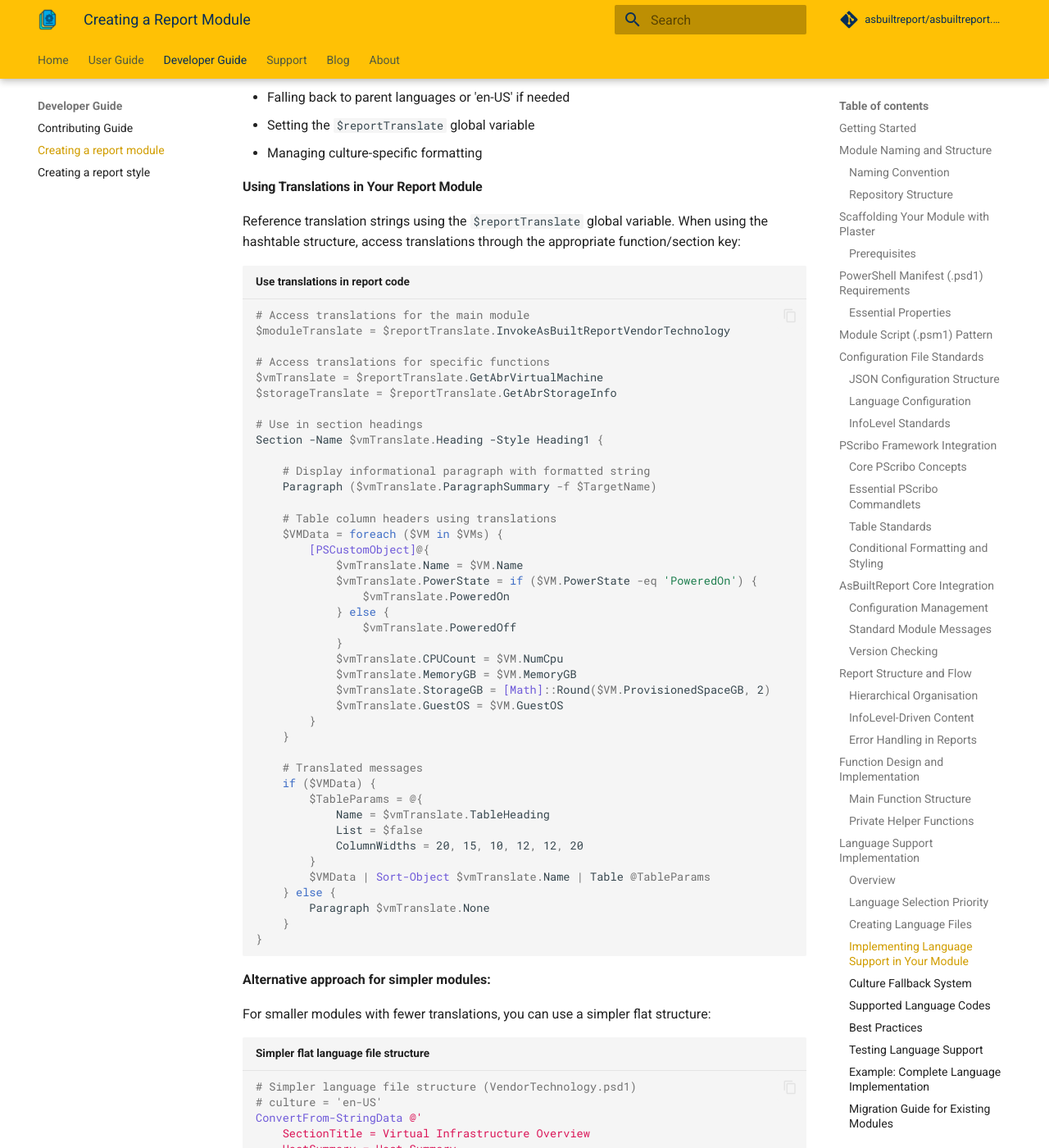
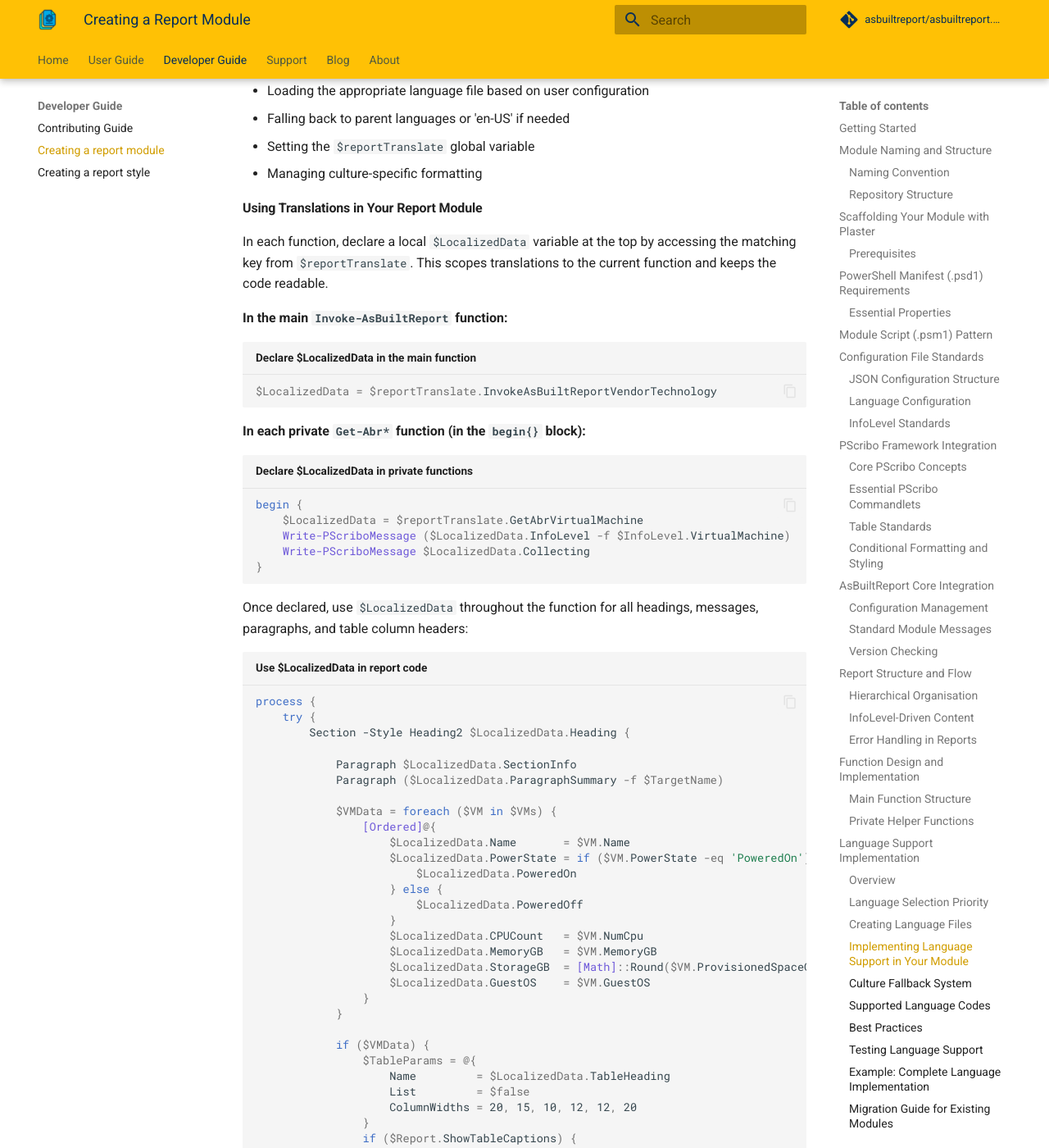
Before and after one commit to AsBuiltReport/AsBuiltReport.Project.Website, an MkDocs documentation site: the page built from docs/dev-guide/creating-a-report-module.md, in a window 1280 px wide and 1400 px high, scrolled down 21081 px. Shown: the whole window at 82% size. Built offline with MkDocs 1.6.1 and Material for MkDocs 9.7.7, drawn with Linux system fonts in a browser that asks for light colours; comment, search, counter and statistics services are not loaded; some of the changed text lies outside the part shown.

Commit message:
docs: update translations section to use $LocalizedData variable
Replace incorrect per-function variables ($vmTranslate, $moduleTranslate,
etc.) with the $LocalizedData pattern used in AsBuiltReport.Microsoft.Azure
and AsBuiltReport.VMware.vSphere. Each function now declares
$LocalizedData = $reportTranslate.FunctionKey and uses $LocalizedData.Key
throughout. Also switches table data from [PSCustomObject] to [Ordered],
adds ShowTableCaptions support, removes the flat-structure alternative, and
updates the complete example and migration guide accordingly.

Co-Authored-By: Claude Sonnet 4.6 <noreply@anthropic.com>

````diff
--- a/docs/dev-guide/creating-a-report-module.md
+++ b/docs/dev-guide/creating-a-report-module.md
@@ -857,7 +857,7 @@ Language support is automatically initialised by the AsBuiltReport.Core module w
 **What you need to do:**
 
 1. Create language files in the `Language/` folder structure
-2. Use the `$reportTranslate` variable in your report code to reference translations
+2. Declare a local `$LocalizedData` variable in each function by accessing the appropriate key from the `$reportTranslate` global variable
 
 **What the Core module handles automatically:**
 
@@ -867,72 +867,66 @@ Language support is automatically initialised by the AsBuiltReport.Core module w
 - Managing culture-specific formatting
 
 #### Using Translations in Your Report Module
-Reference translation strings using the `$reportTranslate` global variable. When using the hashtable structure, access translations through the appropriate function/section key:
-
-```powershell title="Use translations in report code"
-# Access translations for the main module
-$moduleTranslate = $reportTranslate.InvokeAsBuiltReportVendorTechnology
-
-# Access translations for specific functions
-$vmTranslate = $reportTranslate.GetAbrVirtualMachine
-$storageTranslate = $reportTranslate.GetAbrStorageInfo
-
-# Use in section headings
-Section -Name $vmTranslate.Heading -Style Heading1 {
-
-    # Display informational paragraph with formatted string
-    Paragraph ($vmTranslate.ParagraphSummary -f $TargetName)
-
-    # Table column headers using translations
-    $VMData = foreach ($VM in $VMs) {
-        [PSCustomObject]@{
-            $vmTranslate.Name = $VM.Name
-            $vmTranslate.PowerState = if ($VM.PowerState -eq 'PoweredOn') {
-                $vmTranslate.PoweredOn
+
+In each function, declare a local `$LocalizedData` variable at the top by accessing the matching key from `$reportTranslate`. This scopes translations to the current function and keeps the code readable.
+
+**In the main `Invoke-AsBuiltReport` function:**
+
+```powershell title="Declare $LocalizedData in the main function"
+$LocalizedData = $reportTranslate.InvokeAsBuiltReportVendorTechnology
+```
+
+**In each private `Get-Abr*` function (in the `begin{}` block):**
+
+```powershell title="Declare $LocalizedData in private functions"
+begin {
+    $LocalizedData = $reportTranslate.GetAbrVirtualMachine
+    Write-PScriboMessage ($LocalizedData.InfoLevel -f $InfoLevel.VirtualMachine)
+    Write-PScriboMessage $LocalizedData.Collecting
+}
+```
+
+Once declared, use `$LocalizedData` throughout the function for all headings, messages, paragraphs, and table column headers:
+
+```powershell title="Use $LocalizedData in report code"
+process {
+    try {
+        Section -Style Heading2 $LocalizedData.Heading {
+
+            Paragraph $LocalizedData.SectionInfo
+            Paragraph ($LocalizedData.ParagraphSummary -f $TargetName)
+
+            $VMData = foreach ($VM in $VMs) {
+                [Ordered]@{
+                    $LocalizedData.Name       = $VM.Name
+                    $LocalizedData.PowerState = if ($VM.PowerState -eq 'PoweredOn') {
+                        $LocalizedData.PoweredOn
+                    } else {
+                        $LocalizedData.PoweredOff
+                    }
+                    $LocalizedData.CPUCount   = $VM.NumCpu
+                    $LocalizedData.MemoryGB   = $VM.MemoryGB
+                    $LocalizedData.StorageGB  = [Math]::Round($VM.ProvisionedSpaceGB, 2)
+                    $LocalizedData.GuestOS    = $VM.GuestOS
+                }
+            }
+
+            if ($VMData) {
+                $TableParams = @{
+                    Name         = $LocalizedData.TableHeading
+                    List         = $false
+                    ColumnWidths = 20, 15, 10, 12, 12, 20
+                }
+                if ($Report.ShowTableCaptions) {
+                    $TableParams['Caption'] = "- $($TableParams.Name)"
+                }
+                $VMData | Sort-Object $LocalizedData.Name | Table @TableParams
             } else {
-                $vmTranslate.PoweredOff
+                Paragraph $LocalizedData.None
             }
-            $vmTranslate.CPUCount = $VM.NumCpu
-            $vmTranslate.MemoryGB = $VM.MemoryGB
-            $vmTranslate.StorageGB = [Math]::Round($VM.ProvisionedSpaceGB, 2)
-            $vmTranslate.GuestOS = $VM.GuestOS
-        }
-    }
-
-    # Translated messages
-    if ($VMData) {
-        $TableParams = @{
-            Name = $vmTranslate.TableHeading
-            List = $false
-            ColumnWidths = 20, 15, 10, 12, 12, 20
-        }
-        $VMData | Sort-Object $vmTranslate.Name | Table @TableParams
-    } else {
-        Paragraph $vmTranslate.None
-    }
-}
-```
-
-**Alternative approach for simpler modules:**
-
-For smaller modules with fewer translations, you can use a simpler flat structure:
-
-```powershell title="Simpler flat language file structure"
-# Simpler language file structure (VendorTechnology.psd1)
-# culture = 'en-US'
-ConvertFrom-StringData @'
-    SectionTitle = Virtual Infrastructure Overview
-    HostSummary = Host Summary
-    VMName = VM Name
-    PoweredOn = Powered On
-    PoweredOff = Powered Off
-'@
-
-# Usage in code
-Section -Name $reportTranslate.SectionTitle -Style Heading1 {
-    Section -Name $reportTranslate.HostSummary -Style Heading2 {
-        # Direct access to translations
-        Paragraph "Status: $($reportTranslate.PoweredOn)"
+        }
+    } catch {
+        Write-PScriboMessage -IsWarning "$($LocalizedData.ErrorMessage) $($_.Exception.Message)"
     }
 }
 ```
@@ -984,7 +978,7 @@ The following language codes are supported with comprehensive fallback mappings:
    VMCount = Found {0} virtual machines
 
    # In code:
-   Paragraph ($reportTranslate.VMCount -f $VMs.Count)
+   Paragraph ($LocalizedData.VMCount -f $VMs.Count)
    ```
 6. **RTL Language Support**: For right-to-left languages (Arabic, Hebrew), ensure your table layouts work correctly
 
@@ -1018,47 +1012,75 @@ function Invoke-AsBuiltReport.VMware.vSphere {
         [PSCredential] $Credential
     )
 
-    # Access configuration (language support is automatically initialised by Core module)
-    $Report = $ReportConfig.Report
-    $InfoLevel = $ReportConfig.InfoLevel
-
-    # Access translations (automatically loaded by Core module)
-    $vmTranslate = $reportTranslate.GetAbrVMwareVSphere
-
-    foreach ($VIServer in $Target) {
+    $Report     = $ReportConfig.Report
+    $InfoLevel  = $ReportConfig.InfoLevel
+    $Options    = $ReportConfig.Options
+
+    # Scope translations for this function from the global $reportTranslate hashtable
+    $LocalizedData = $reportTranslate.InvokeAsBuiltReportVendorTechnology
+
+    foreach ($Target in $Target) {
         try {
-            $vCenter = Connect-VIServer -Server $VIServer -Credential $Credential
-
-            # Use translated section title
-            Section -Name $vmTranslate.Heading -Style Heading1 {
-
-                if ($InfoLevel.Infrastructure -ge 1) {
-                    $VMData = Get-VM -Server $vCenter | Select-Object Name, PowerState, NumCpu, MemoryGB
-
-                    # Use translated column headers
-                    $VMInfo = foreach ($VM in $VMData) {
-                        [PSCustomObject]@{
-                            $vmTranslate.Name = $VM.Name
-                            $vmTranslate.PowerState = if ($VM.PowerState -eq 'PoweredOn') { $vmTranslate.PoweredOn } else { $vmTranslate.PoweredOff }
-                            $vmTranslate.CPUCount = $VM.NumCpu
-                            $vmTranslate.MemoryGB = $VM.MemoryGB
+            Write-PScriboMessage ($LocalizedData.Connecting -f $Target)
+
+            Section -Style Heading1 $LocalizedData.Heading {
+                Get-AbrVTVirtualMachine
+            }
+        } catch {
+            Write-PScriboMessage -IsWarning ($LocalizedData.ConnectionError -f $Target, $_.Exception.Message)
+        }
+    }
+}
+
+function Get-AbrVTVirtualMachine {
+    [CmdletBinding()]
+    param ()
+
+    begin {
+        # Scope translations for this function
+        $LocalizedData = $reportTranslate.GetAbrVTVirtualMachine
+        Write-PScriboMessage ($LocalizedData.InfoLevel -f $InfoLevel.VirtualMachine)
+        Write-PScriboMessage $LocalizedData.Collecting
+    }
+
+    process {
+        try {
+            $VMs = Get-VTVirtualMachine -ErrorAction Stop
+
+            if ($VMs) {
+                Section -Style Heading2 $LocalizedData.Heading {
+
+                    Paragraph $LocalizedData.SectionInfo
+                    Paragraph ($LocalizedData.ParagraphSummary -f $TargetName)
+
+                    $VMInfo = foreach ($VM in $VMs) {
+                        [Ordered]@{
+                            $LocalizedData.Name       = $VM.Name
+                            $LocalizedData.PowerState = if ($VM.PowerState -eq 'PoweredOn') {
+                                $LocalizedData.PoweredOn
+                            } else {
+                                $LocalizedData.PoweredOff
+                            }
+                            $LocalizedData.CPUCount   = $VM.NumCpu
+                            $LocalizedData.MemoryGB   = $VM.MemoryGB
                         }
                     }
 
-                    if ($VMInfo) {
-                        $VMInfo | Sort-Object $vmTranslate.Name | Table @{
-                            Name = $vmTranslate.TableHeading
-                            List = $false
-                            ColumnWidths = 30, 20, 25, 25
-                        }
-                    } else {
-                        # Use translated message
-                        Paragraph $vmTranslate.None
+                    $TableParams = @{
+                        Name         = $LocalizedData.TableHeading
+                        List         = $false
+                        ColumnWidths = 30, 20, 25, 25
                     }
+                    if ($Report.ShowTableCaptions) {
+                        $TableParams['Caption'] = "- $($TableParams.Name)"
+                    }
+                    $VMInfo | Sort-Object $LocalizedData.Name | Table @TableParams
                 }
+            } else {
+                Paragraph $LocalizedData.None
             }
         } catch {
-            Write-Warning ($vmTranslate.ConnectionError -f $VIServer, $_.Exception.Message)
+            Write-PScriboMessage -IsWarning "$($LocalizedData.ErrorMessage) $($_.Exception.Message)"
         }
     }
 }
@@ -1078,8 +1100,8 @@ To add language support to an existing report module:
    - Group translations by function name for better organisation
 
 3. **Replace hardcoded strings**
-   - Replace all hardcoded text with `$reportTranslate.FunctionName.Key` references
-   - For simpler modules, use `$reportTranslate.Key` for flat structure
+   - Declare `$LocalizedData = $reportTranslate.FunctionName` at the top of each function (or in the `begin{}` block)
+   - Replace all hardcoded text with `$LocalizedData.Key` references
 
 4. **Update JSON configuration**
    - Add the `"Language": "en-US"` property to your JSON configuration template
````
Also changed, not shown: other parts of docs/dev-guide/creating-a-report-module.md (+1 -1 lines).
